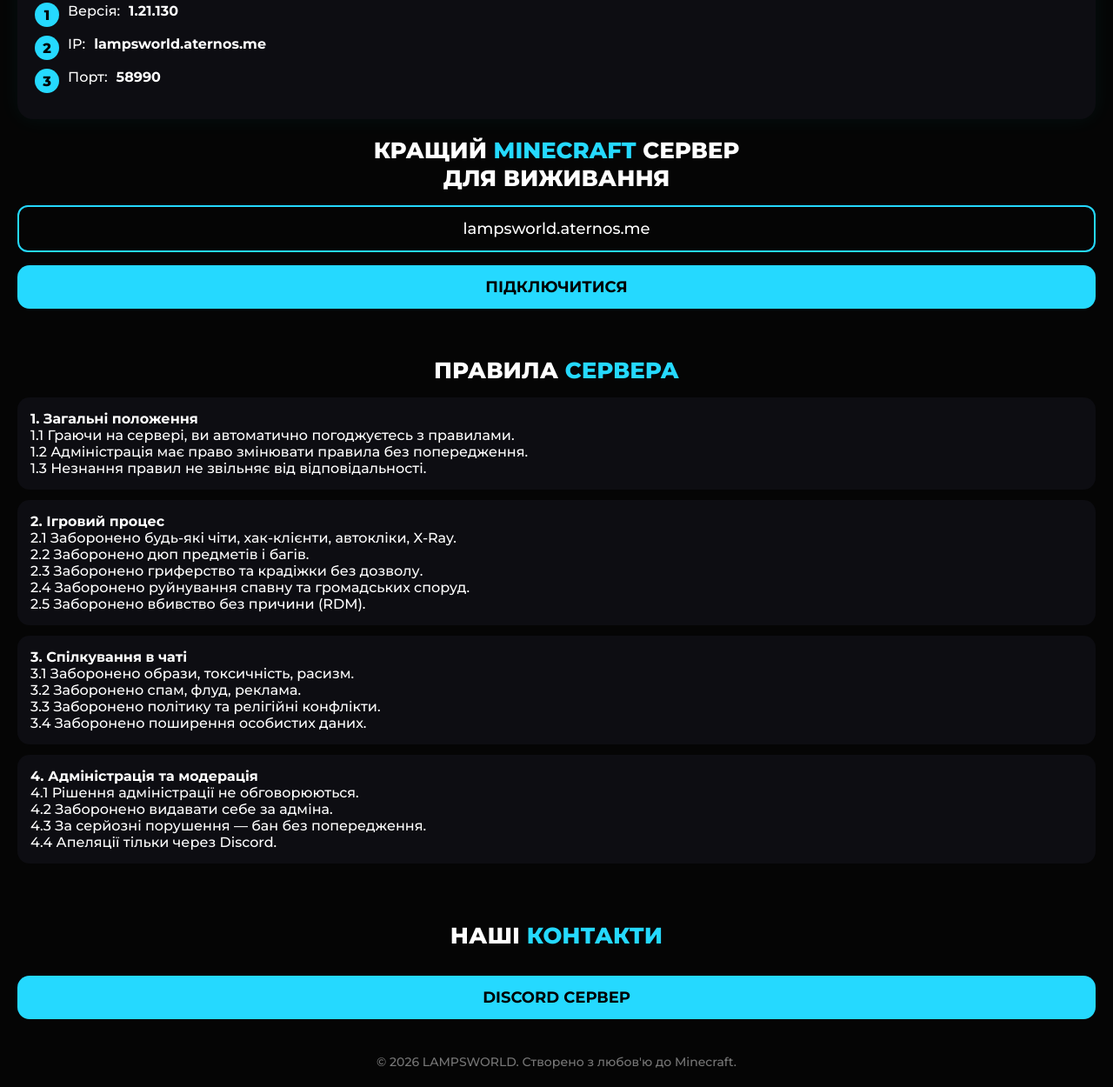
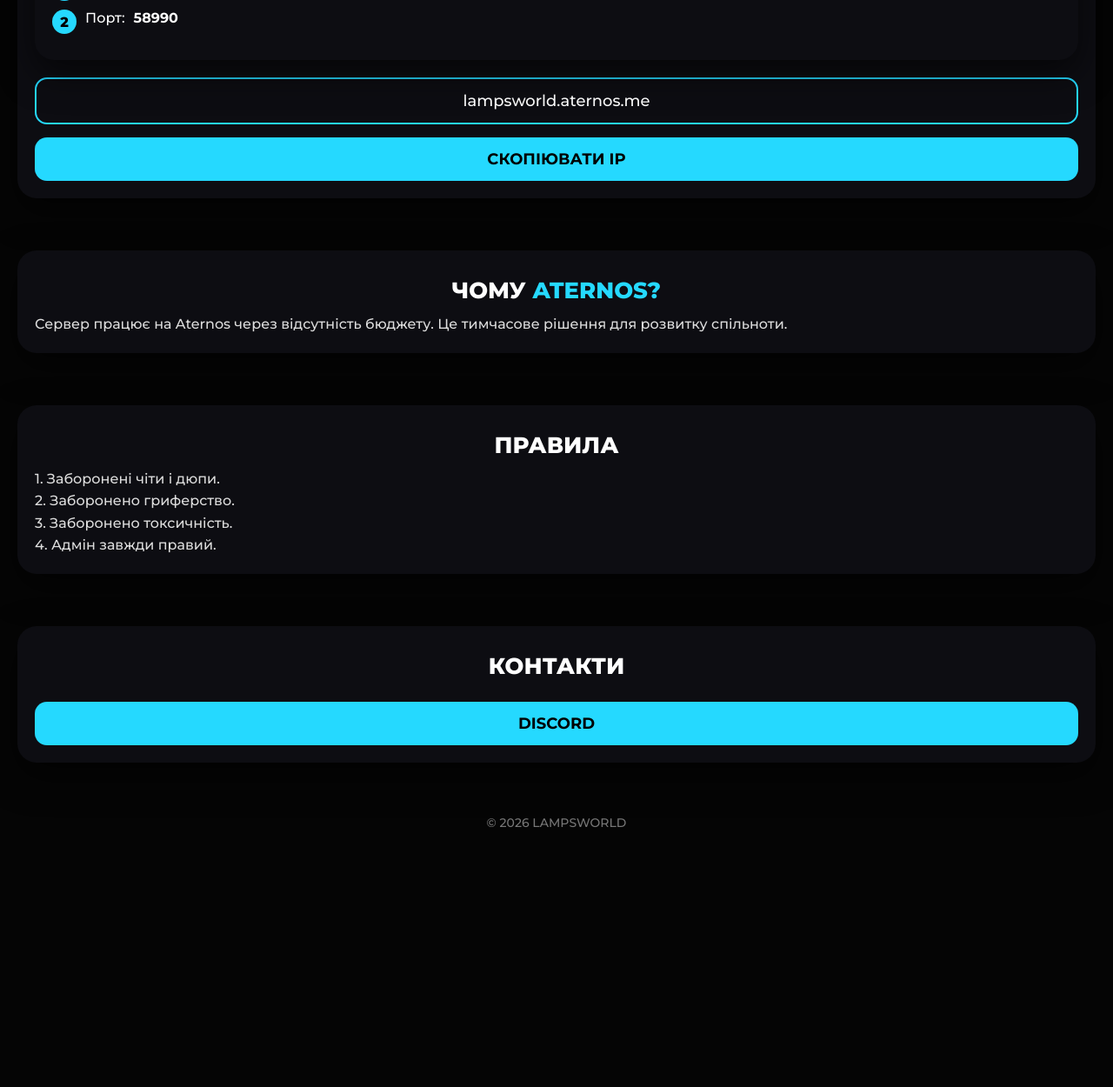
Before and after one commit to Matveypod11111/Test7, a plain HTML site: page index.html in a window 1280 px wide. Shown: the part 486-1736 px from the top of the page at 87% size. After the commit the page ends 1461 px from the top, so only its background shows below. Drawn offline with Linux system fonts and the light colour scheme.

Commit message:
Update index.html

```diff
--- a/index.html
+++ b/index.html
@@ -7,25 +7,32 @@
 <link href="https://fonts.googleapis.com/css2?family=Montserrat:wght@500;700;800&display=swap" rel="stylesheet">
 <style>
 *{margin:0;padding:0;box-sizing:border-box;font-family:'Montserrat',sans-serif;}
-body{background:#050505;color:white;}
-header{
-text-align:center;
-padding:25px;
-font-size:32px;
-font-weight:800;
-background:linear-gradient(90deg,#00ffd5,#6aa9ff,#ff7adf);
--webkit-background-clip:text;
--webkit-text-fill-color:transparent;
+body{
+background:#050505;color:white;
+perspective:1200px;
+overflow-x:hidden;
 }
 section{padding:20px;}
 .card{
 background:#0d0d12;
-border-radius:18px;
+border-radius:22px;
 padding:20px;
 margin-bottom:20px;
-box-shadow:0 0 25px rgba(0,255,255,0.05);
+box-shadow:0 15px 40px rgba(0,0,0,0.6);
+transform-style:preserve-3d;
+transition:.4s;
+opacity:0;
+transform:translateY(80px) scale(.9);
 }
-.title{text-align:center;font-size:26px;font-weight:800;margin:15px 0;}
+.card.show{
+opacity:1;
+transform:translateY(0) scale(1);
+}
+.card:hover{
+transform:rotateX(4deg) rotateY(-4deg) scale(1.02);
+box-shadow:0 25px 80px rgba(0,255,255,0.15);
+}
+.title{text-align:center;font-size:26px;font-weight:800;margin:10px 0;}
 .blue{color:#25d9ff;}
 .row{display:flex;gap:10px;margin:10px 0;}
 .circle{
@@ -34,7 +41,7 @@
 display:flex;align-items:center;justify-content:center;font-weight:800;
 }
 .ipbox{
-border:2px solid #25d9ff;border-radius:12px;
+border:2px solid #25d9ff;border-radius:14px;
 padding:14px;text-align:center;font-size:18px;
 }
 .btn{
@@ -42,12 +49,25 @@
 background:#25d9ff;color:black;
 border:none;border-radius:14px;
 font-size:18px;font-weight:700;
+transition:.3s;
 }
-.accordion{
-background:#0d0d12;
-border-radius:14px;
-padding:15px;
-margin-bottom:12px;
+.btn:hover{
+transform:translateY(-3px) scale(1.03);
+box-shadow:0 10px 30px rgba(0,255,255,0.4);
+}
+header{
+text-align:center;
+font-size:38px;
+font-weight:900;
+margin:30px 0;
+background:linear-gradient(90deg,#00ffd5,#6aa9ff,#ff7adf);
+-webkit-background-clip:text;
+-webkit-text-fill-color:transparent;
+animation:glow 3s infinite alternate;
+}
+@keyframes glow{
+from{text-shadow:0 0 10px #00ffd5;}
+to{text-shadow:0 0 30px #ff7adf;}
 }
 footer{text-align:center;padding:20px;color:#777;font-size:14px;}
 a{text-decoration:none;}
@@ -58,74 +78,72 @@
 <header>LAMPSWORLD</header>
 
 <section>
+<div class="card">
 <div class="title">ЯК <span class="blue">ЗАЙТИ</span></div>
 
 <div class="card">
 <div class="title blue">Java Edition (ПК)</div>
 <div class="row"><div class="circle">1</div>Версія: <b>1.21.10</b></div>
 <div class="row"><div class="circle">2</div>IP: <b>lampsworld.aternos.me</b></div>
-<div class="row"><div class="circle">3</div>Натисніть "Готово" та грайте!</div>
 </div>
 
 <div class="card">
-<div class="title blue">Bedrock Edition (Мобільні)</div>
-<div class="row"><div class="circle">1</div>Версія: <b>1.21.130</b></div>
-<div class="row"><div class="circle">2</div>IP: <b>lampsworld.aternos.me</b></div>
-<div class="row"><div class="circle">3</div>Порт: <b>58990</b></div>
+<div class="title blue">Bedrock Edition</div>
+<div class="row"><div class="circle">1</div>IP: <b>lampsworld.aternos.me</b></div>
+<div class="row"><div class="circle">2</div>Порт: <b>58990</b></div>
 </div>
 
-<div class="title">КРАЩИЙ <span class="blue">MINECRAFT</span> СЕРВЕР<br>ДЛЯ ВИЖИВАННЯ</div>
 <div class="ipbox">lampsworld.aternos.me</div>
-<button class="btn" onclick="navigator.clipboard.writeText('lampsworld.aternos.me')">ПІДКЛЮЧИТИСЯ</button>
-</section>
-
-<section>
-<div class="title">ПРАВИЛА <span class="blue">СЕРВЕРА</span></div>
-
-<div class="accordion">
-<b>1. Загальні положення</b><br>
-1.1 Граючи на сервері, ви автоматично погоджуєтесь з правилами.<br>
-1.2 Адміністрація має право змінювати правила без попередження.<br>
-1.3 Незнання правил не звільняє від відповідальності.
-</div>
-
-<div class="accordion">
-<b>2. Ігровий процес</b><br>
-2.1 Заборонено будь-які чіти, хак-клієнти, автокліки, X-Ray.<br>
-2.2 Заборонено дюп предметів і багів.<br>
-2.3 Заборонено гриферство та крадіжки без дозволу.<br>
-2.4 Заборонено руйнування спавну та громадських споруд.<br>
-2.5 Заборонено вбивство без причини (RDM).
-</div>
-
-<div class="accordion">
-<b>3. Спілкування в чаті</b><br>
-3.1 Заборонено образи, токсичність, расизм.<br>
-3.2 Заборонено спам, флуд, реклама.<br>
-3.3 Заборонено політику та релігійні конфлікти.<br>
-3.4 Заборонено поширення особистих даних.
-</div>
-
-<div class="accordion">
-<b>4. Адміністрація та модерація</b><br>
-4.1 Рішення адміністрації не обговорюються.<br>
-4.2 Заборонено видавати себе за адміна.<br>
-4.3 За серйозні порушення — бан без попередження.<br>
-4.4 Апеляції тільки через Discord.
+<button class="btn" onclick="navigator.clipboard.writeText('lampsworld.aternos.me')">СКОПІЮВАТИ IP</button>
 </div>
 </section>
 
 <section>
-<div class="title">НАШІ <span class="blue">КОНТАКТИ</span></div>
+<div class="card">
+<div class="title">ЧОМУ <span class="blue">ATERNOS?</span></div>
+<p style="line-height:1.6;color:#ddd;">
+Сервер працює на Aternos через відсутність бюджету.
+Це тимчасове рішення для розвитку спільноти.
+</p>
+</div>
+</section>
 
+<section>
+<div class="card">
+<div class="title">ПРАВИЛА</div>
+<p style="line-height:1.6;color:#ddd;">
+1. Заборонені чіти і дюпи.<br>
+2. Заборонено гриферство.<br>
+3. Заборонено токсичність.<br>
+4. Адмін завжди правий.
+</p>
+</div>
+</section>
+
+<section>
+<div class="card">
+<div class="title">КОНТАКТИ</div>
 <a href="https://discord.gg/yrhDZv8j64">
-<button class="btn">DISCORD СЕРВЕР</button>
+<button class="btn">DISCORD</button>
 </a>
+</div>
 </section>
 
 <footer>
-© 2026 LAMPSWORLD. Створено з любов'ю до Minecraft.
+© 2026 LAMPSWORLD
 </footer>
+
+<script>
+const cards=document.querySelectorAll('.card');
+const obs=new IntersectionObserver(entries=>{
+entries.forEach(e=>{
+if(e.isIntersecting){
+e.target.classList.add('show');
+}
+});
+},{threshold:0.2});
+cards.forEach(c=>obs.observe(c));
+</script>
 
 </body>
 </html>
```
